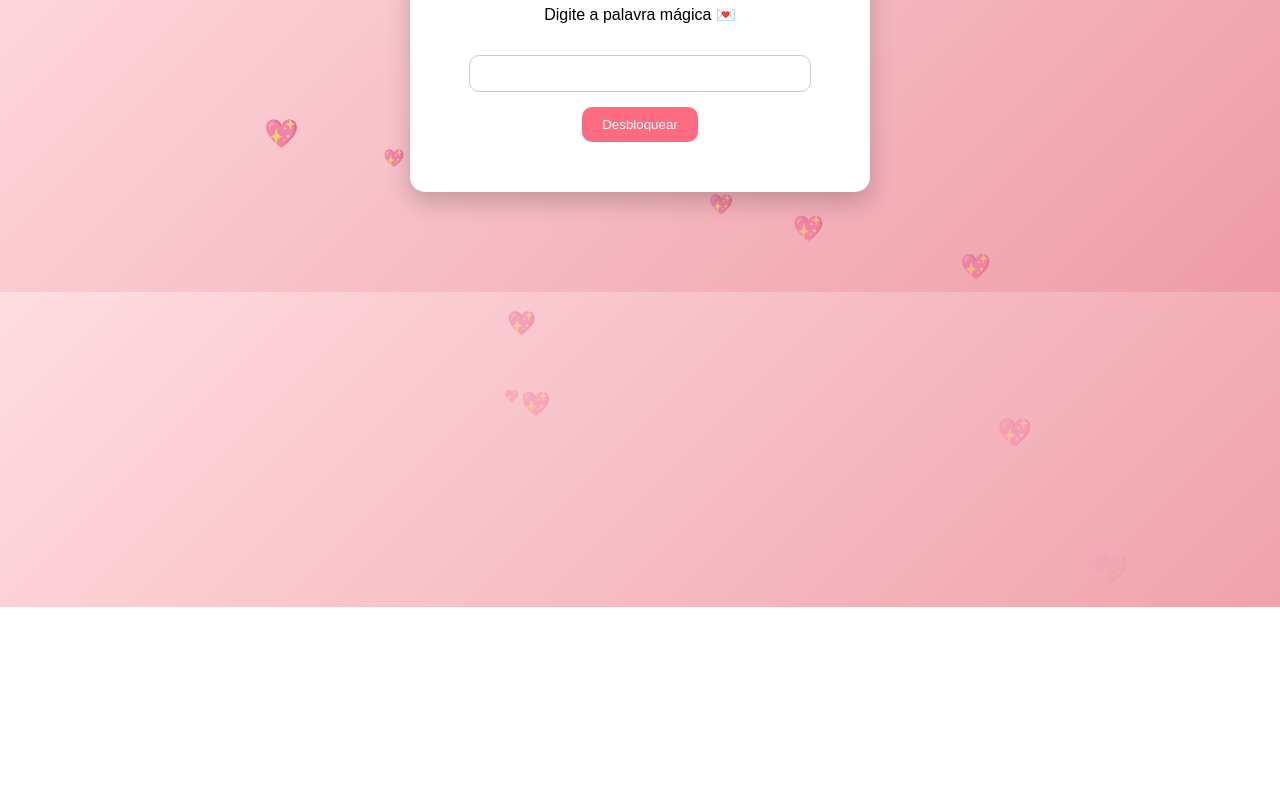
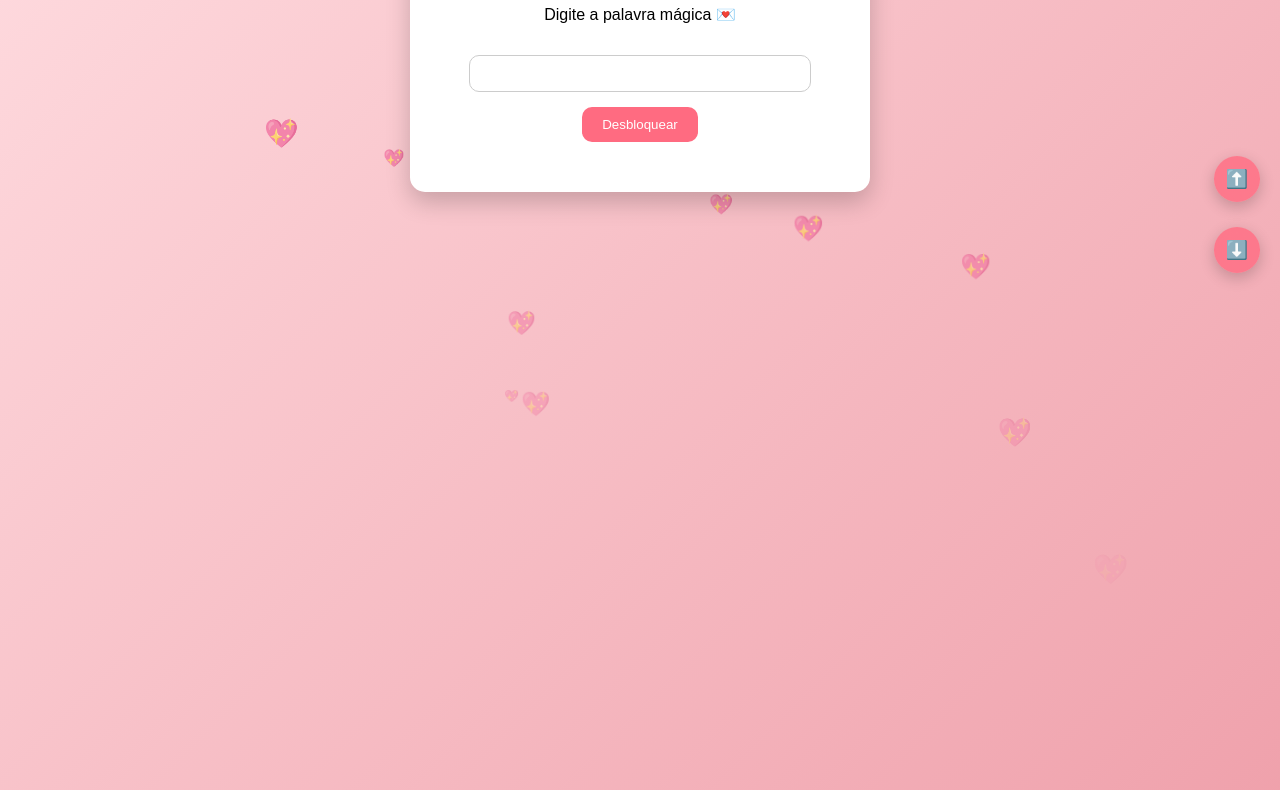
Before and after one commit to BrunoS0003/Um-Presentinho--D, a plain HTML site: page index.html in a window 1280 px wide. Shown: the part 193-983 px from the top of the page. Before the commit the page ends 800 px from the top, so only its background shows below. Drawn offline with Linux system fonts and the light colour scheme.

Commit message:
Add files via upload

```diff
--- a/index.html
+++ b/index.html
@@ -5,9 +5,13 @@
   <title>💖 Uma surpresa pra você 💖</title>
 
   <style>
+    html {
+      scroll-behavior: smooth;
+    }
+
     body {
       margin: 0;
-      overflow: hidden;
+      overflow-y: auto; /* corrigido */
       font-family: Arial, sans-serif;
       background: linear-gradient(135deg, #ffdde1, #ee9ca7);
       text-align: center;
@@ -21,7 +25,7 @@
       border-radius: 15px;
       box-shadow: 0 10px 25px rgba(0,0,0,0.2);
       max-width: 400px;
-      margin: 100px auto;
+      margin: 100px auto 800px; /* espaço extra pra rolar */
     }
 
     input {
@@ -67,6 +71,36 @@
         opacity: 0;
       }
     }
+
+    /* 💖 Barra lateral bonita */
+    .nav-scroll {
+      position: fixed;
+      right: 20px;
+      top: 50%;
+      transform: translateY(-50%);
+      z-index: 999;
+      display: flex;
+      flex-direction: column;
+      gap: 10px;
+    }
+
+    .nav-scroll button {
+      background: rgba(255, 107, 129, 0.8);
+      border: none;
+      color: white;
+      font-size: 18px;
+      padding: 12px;
+      border-radius: 50%;
+      cursor: pointer;
+      backdrop-filter: blur(10px);
+      box-shadow: 0 5px 15px rgba(0,0,0,0.2);
+      transition: all 0.3s ease;
+    }
+
+    .nav-scroll button:hover {
+      transform: scale(1.2);
+      background: #ff4757;
+    }
   </style>
 </head>
 <body>
@@ -84,10 +118,15 @@
   <img id="foto" src="foto.jpeg" style="display:none;">
 </div>
 
+<!-- 💖 Barra de navegação -->
+<div class="nav-scroll">
+  <button onclick="scrollTopo()">⬆️</button>
+  <button onclick="scrollBaixo()">⬇️</button>
+</div>
+
 <script>
-  const palavraSecreta = "gatosa"; // corrigido
+  const palavraSecreta = "gatosa";
 
-  // ✍️ Função de digitação
   function digitarTexto(texto, elemento, velocidade = 40) {
     let i = 0;
     elemento.innerHTML = "";
@@ -129,6 +168,14 @@ Fico muito feliz em estar comemorando nossa data especial de 1 ano e 5 meses meu
     }
   }
 
+  function scrollTopo() {
+    window.scrollTo({ top: 0, behavior: "smooth" });
+  }
+
+  function scrollBaixo() {
+    window.scrollTo({ top: document.body.scrollHeight, behavior: "smooth" });
+  }
+
   function criarCoracao() {
     const heart = document.createElement("div");
     heart.classList.add("heart");
```
